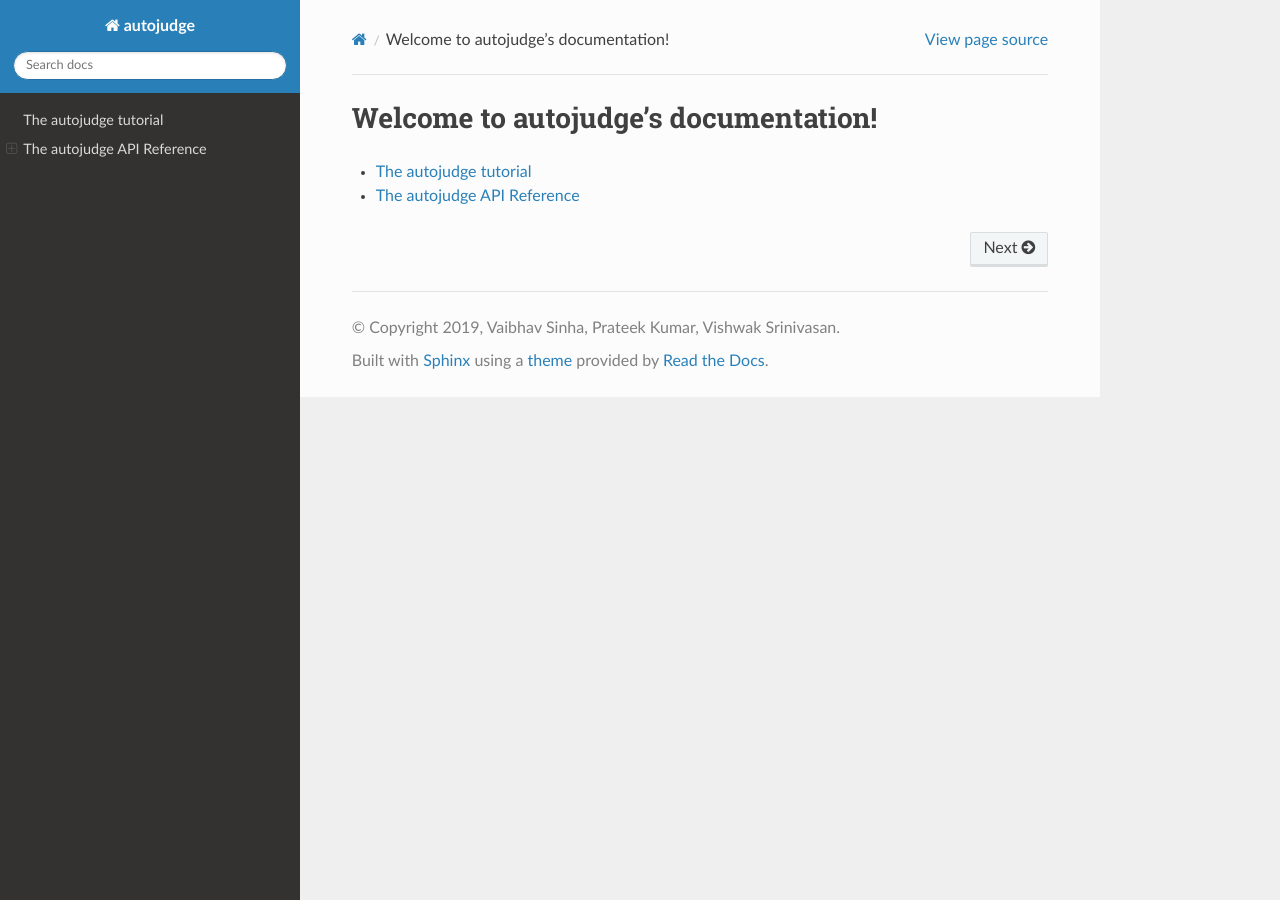
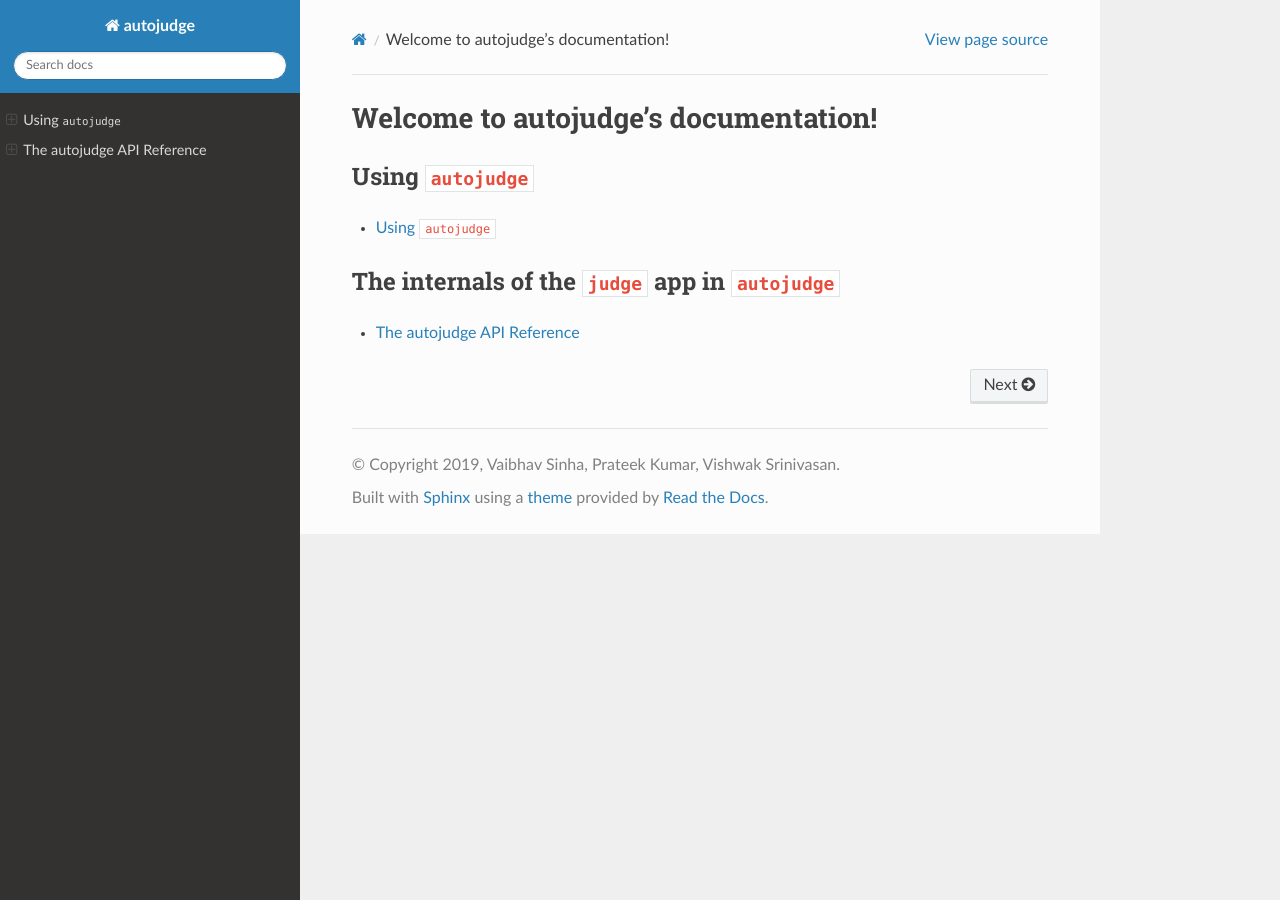
Before and after one commit to vbsinha/autojudge, a Sphinx documentation site: the page built from docs/source/index.rst, in a window 1280 px wide. Built offline with Sphinx 7.4.7 and the Read the Docs theme 2.0.0, drawn with Linux system fonts in a browser that asks for light colours; the version number could not be read and is left out.

```diff
--- a/docs/source/index.rst
+++ b/docs/source/index.rst
@@ -1,8 +1,18 @@
 Welcome to autojudge's documentation!
 =====================================
+
+Using ``autojudge``
+-------------------
 
 .. toctree::
    :maxdepth: 1
 
-   tutorial
+   usage
+
+The internals of the ``judge`` app in ``autojudge``
+---------------------------------------------------
+
+.. toctree::
+   :maxdepth: 1
+
    api
--- a/docs/source/tutorial.rst
+++ /dev/null
@@ -1,4 +0,0 @@
-The autojudge tutorial
-======================
-
-Coming up soon!
--- /dev/null
+++ b/requirements.txt
@@ -0,0 +1,4 @@
+Django==2.2
+social-auth-app-django==3.1.0
+pycodestyle==2.5.0
+typing==3.6.4
```
Also changed, not shown: docs/source/usage.rst (added, +25 -0 lines).
